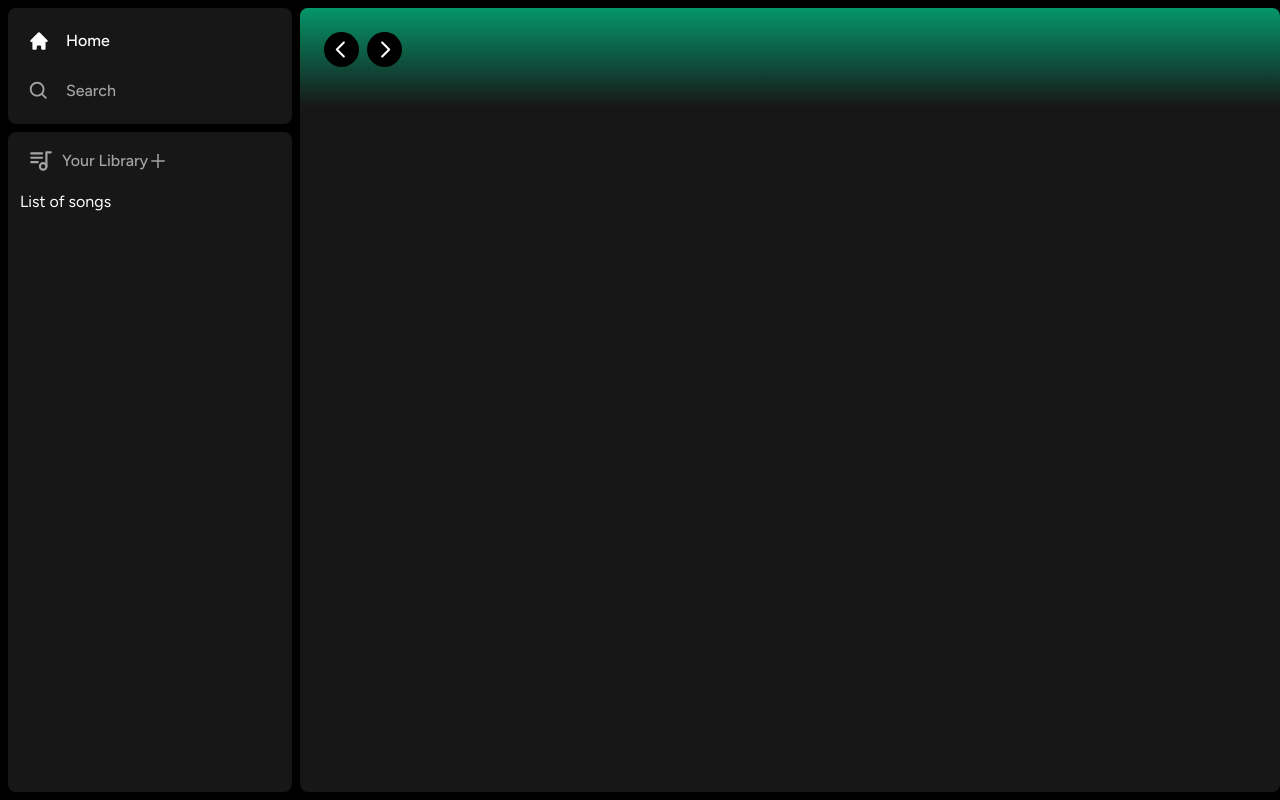
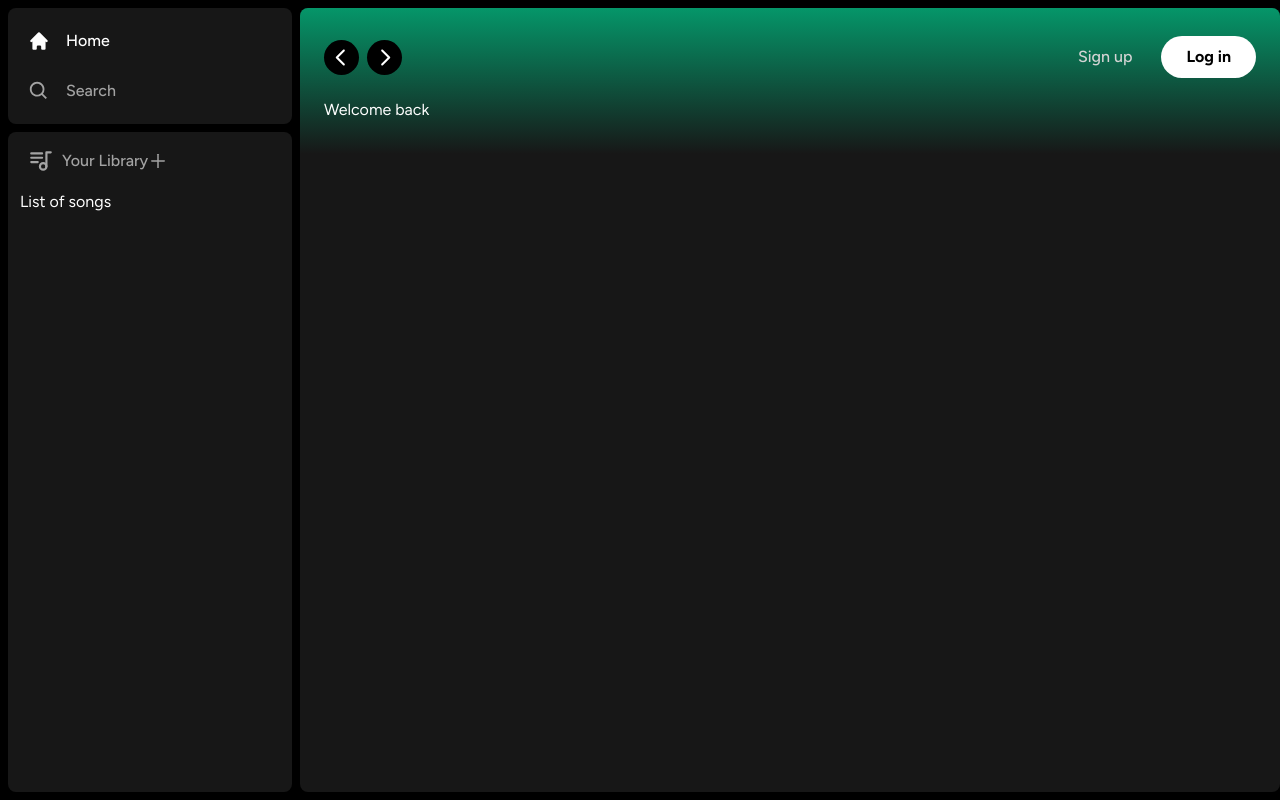
Before and after one commit to AlanAlmeida77/music-app, a Next.js app: page / in a window 1280 px wide. Built offline with nearby package versions, Linux system fonts and the light colour scheme.

Commit message:
working in the layout

```diff
--- a/app/(site)/page.tsx
+++ b/app/(site)/page.tsx
@@ -11,7 +11,13 @@
     overflow-y-auto
     ">
     <Header>
-      Header
+    <div
+    className="mb-2">
+    <h1>
+      Welcome back
+    </h1>
+
+    </div>
     </Header>
     </div>
 
--- /dev/null
+++ b/components/Button.tsx
@@ -0,0 +1,45 @@
+import { forwardRef } from "react";
+import { twMerge } from "tailwind-merge";
+
+interface ButtonProps
+    extends React.ButtonHTMLAttributes<HTMLButtonElement> {}
+
+const Button = forwardRef<HTMLButtonElement, ButtonProps>(({
+    className,
+    children,
+    disabled,
+    type = 'button',
+    ...props
+}, ref) => {
+    return (
+        <button
+        type={type}
+        className={twMerge(
+            `w-full
+            rounded-full
+            bg-green-500
+            border
+            border-transparent
+            px-3
+            py-3
+            disabled:cursor-not-allowed
+            disabled:opacity-50
+            text-black
+            font-bold
+            hover:opacity-75
+            transition
+            `,
+            className
+        )}
+        disabled={disabled}
+        ref={ref}
+        {...props}
+        >
+            {children}
+        </button>
+    )
+})
+
+Button.displayName = "Button";
+
+export default Button;
--- a/components/Header.tsx
+++ b/components/Header.tsx
@@ -5,6 +5,7 @@
 import { RxCaretLeft, RxCaretRight } from "react-icons/rx";
 import { HiHome } from "react-icons/hi";
 import { BiSearch } from "react-icons/bi";
+import Button from "./Button";
 
 interface HeaderProps {
     children: React.ReactNode;
@@ -105,7 +106,43 @@
                     <BiSearch className="text-black size={20}"/>
                 </button>
             </div>
+            <div
+            className="
+            flex
+            justify-between
+            items-center
+            gap-x-4
+            "
+            >
+                <>
+                    <div>
+                        <Button
+                            onClick={() => {}}
+                        className="
+                            bg-transparent
+                            text-neutral-300
+                            font-medium
+                        "
+                        >
+                            Sign up
+                        </Button>
+                    </div>
+                    <div>
+                        <Button
+                        onClick={() => {}}
+                        className="
+                            bg-white
+                            px-6
+                            py-2
+                        "
+                        >
+                            Log in
+                        </Button>
+                    </div>
+                </>
+            </div>
         </div>
+        {children}
     </div>
     );
 }
```
